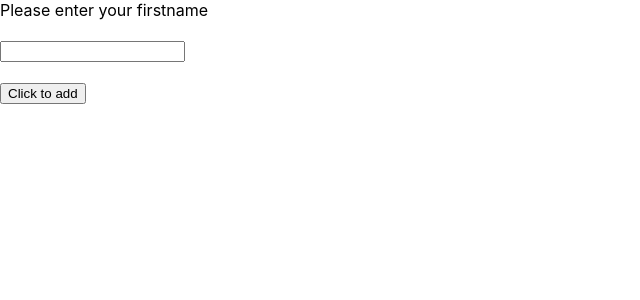
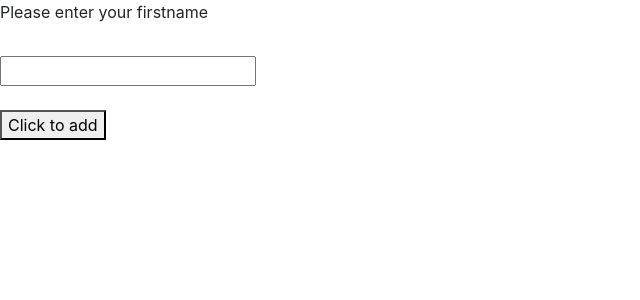
Before and after one commit to saylar89/Realestate, a Next.js app: page / in a window 1280 px wide. Shown: the top 300 px of the page, without its empty margins (0-640 px from the left). Built offline with nearby package versions, Linux system fonts and the light colour scheme.

Commit message:
modal and thank u message

```diff
--- a/pages/_app.tsx
+++ b/pages/_app.tsx
@@ -1,5 +1,6 @@
 import "../styles/globals.css";
 import { AppProps } from "next/app";
+import "bootstrap/dist/css/bootstrap.min.css";
 
 function App({ Component, pageProps }: AppProps) {
   return <Component {...pageProps} />;
--- a/styles/globals.css
+++ b/styles/globals.css
@@ -28,3 +28,16 @@ a {
   justify-content: center;
   border: 1px solid rgb(194, 194, 194);
 }
+
+.aftersign {
+  text-align: center;
+  color: green;
+  font-size: 25px;
+  border-radius: 2px;
+  position: absolute;
+  left: 50%;
+  top: 50%;
+  transform: translate(-50%, -50%);
+  border: 5px solid #424242;
+  padding: 20px;
+}
```
Also changed, not shown: pages/user/signUp.tsx (+26 -5 lines).
